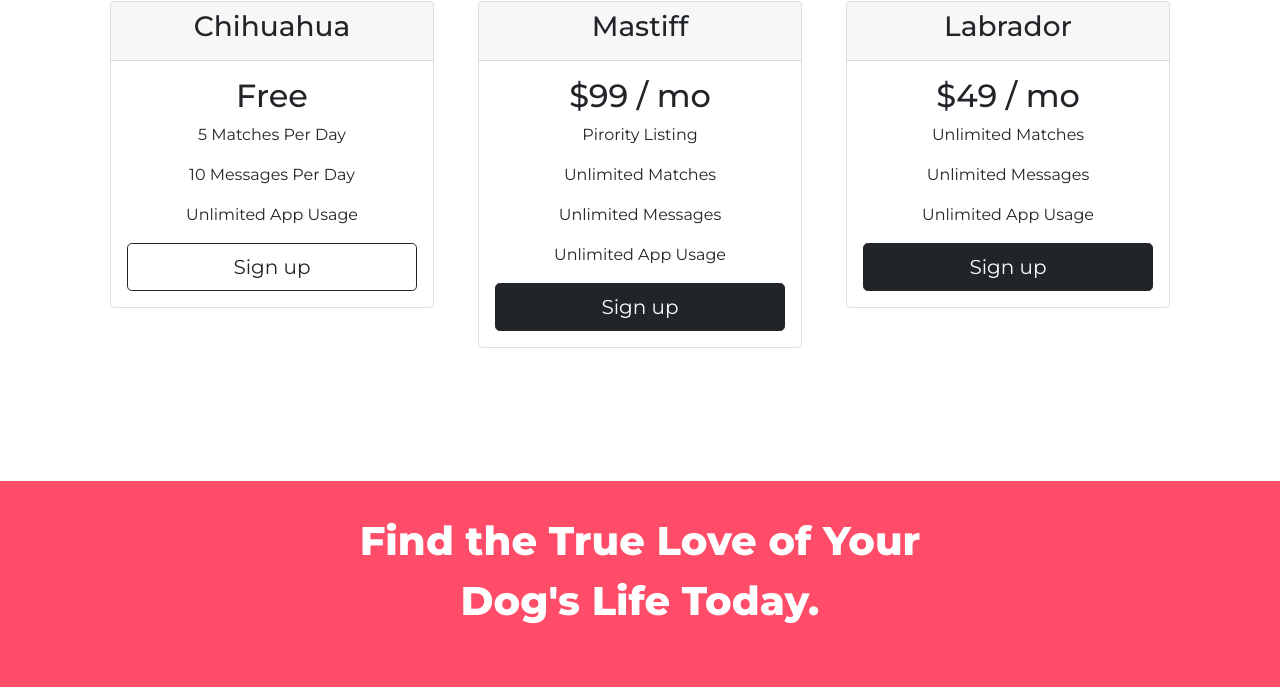
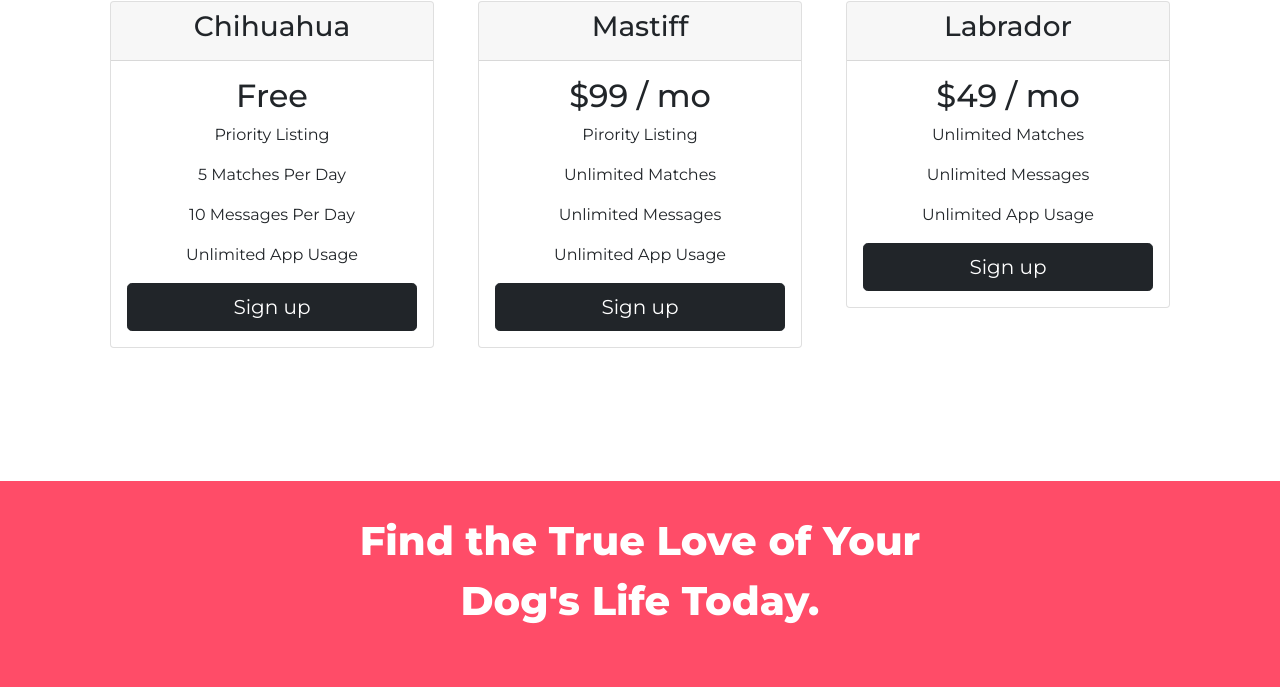
Before and after one commit to neeharika-stack/tindog, a plain HTML site: page index.html in a window 1280 px wide. Shown: the part 2160-2847 px from the top of the page. Drawn offline with nearby package versions, Linux system fonts and the light colour scheme.

Commit message:
Update index.html

```diff
--- a/index.html
+++ b/index.html
@@ -152,10 +152,11 @@
           </div>
           <div class="card-body">
             <h2>Free</h2>
+            <p>Priority Listing</p>
             <p>5 Matches Per Day</p>
             <p>10 Messages Per Day</p>
             <p>Unlimited App Usage</p>
-            <button type="button" class="w-100 btn btn-lg btn-outline-dark">Sign up</button>
+            <button type="button" class="w-100 btn btn-lg btn-dark">Sign up</button>
           </div>
         </div>
       </div>
```
